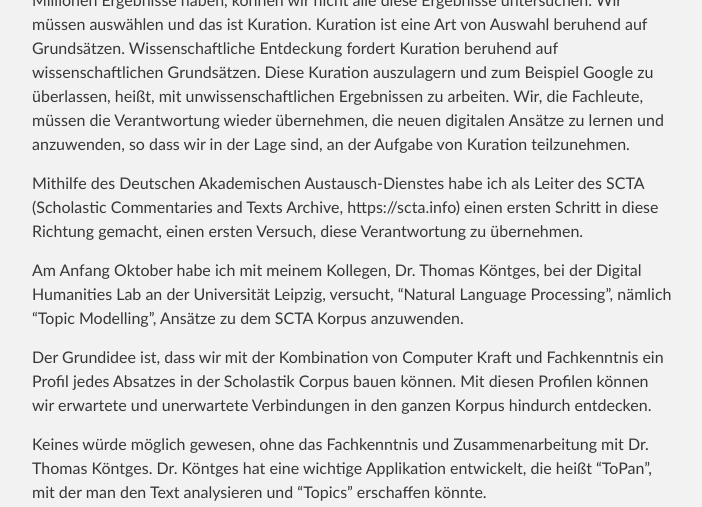
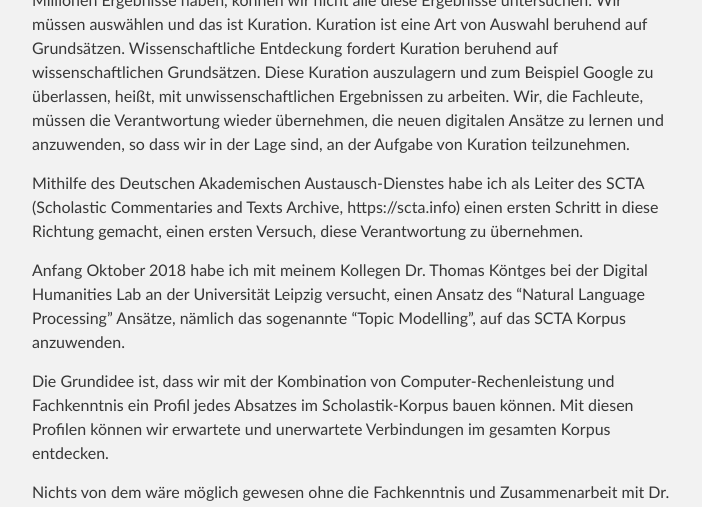
Before and after one commit to jeffreycwitt/jeffreycwitt.github.io, a Jekyll site: the page built from _posts/2019-13-01-SCTA-und-topic-modelling-ein-DAAD-Bericht.md, in a window 1280 px wide and 1400 px high, scrolled down 609 px. Shown: the top 507 px of the window, without its empty margins (288-990 px from the left). Built offline with Jekyll 4.4.1, drawn with Linux system fonts in a browser that asks for light colours; some of the changed text lies outside the part shown.

Commit message:
more corrections to german post

```diff
--- a/_posts/2019-13-01-SCTA-und-topic-modelling-ein-DAAD-Bericht.md
+++ b/_posts/2019-13-01-SCTA-und-topic-modelling-ein-DAAD-Bericht.md
@@ -15,19 +15,19 @@
 
 Mithilfe des Deutschen Akademischen Austausch-Dienstes habe ich als Leiter des SCTA (Scholastic Commentaries and Texts Archive, https://scta.info) einen ersten Schritt in diese Richtung gemacht, einen ersten Versuch, diese Verantwortung zu übernehmen.
 
-Am Anfang Oktober habe ich mit meinem Kollegen, Dr. Thomas Köntges, bei der Digital Humanities Lab an der Universität Leipzig, versucht, "Natural Language Processing", nämlich "Topic Modelling", Ansätze zu dem SCTA Korpus anzuwenden.
+Anfang Oktober 2018 habe ich mit meinem Kollegen Dr. Thomas Köntges bei der Digital Humanities Lab an der Universität Leipzig versucht, einen Ansatz des “Natural Language Processing” Ansätze, nämlich das sogenannte  “Topic Modelling”,  auf das SCTA Korpus anzuwenden.
 
-Der Grundidee ist, dass wir mit der Kombination von Computer Kraft und Fachkenntnis ein Profil jedes Absatzes in der Scholastik Corpus bauen können. Mit diesen Profilen können wir erwartete und unerwartete Verbindungen in den ganzen Korpus hindurch entdecken.
+Die Grundidee ist, dass wir mit der Kombination von Computer-Rechenleistung und Fachkenntnis ein Profil jedes Absatzes im Scholastik-Korpus bauen können. Mit diesen Profilen können wir erwartete und unerwartete Verbindungen im gesamten Korpus entdecken.
 
-Keines würde möglich gewesen, ohne das Fachkenntnis und Zusammenarbeitung mit Dr. Thomas Köntges. Dr. Köntges hat eine wichtige Applikation entwickelt, die heißt "ToPan", mit der man den Text analysieren und "Topics" erschaffen könnte.
+Nichts von dem wäre möglich gewesen ohne die Fachkenntnis und Zusammenarbeit mit Dr. Thomas Köntges. Dr. Köntges hat eine wichtige Applikation entwickelt, die “ToPan” heißt und mit der man Texte analysieren und “Topics” erschaffen kann.
 
-In dem Bild unten kann man sehen ein Beispiel eines Topics von Dr. Köntges Applikation "ToPan" erzeugt.
+In dem Bild unten kann man ein Beispiel eines Topics sehen, das von Dr. Köntges Applikation “ToPan” erzeugt wurde.
 
 ![Topan]({{ site.assets_url }}toPan-topic-modelling-viz.png)
 
-Mit diesen Topics oder Thema kann man dann dieses Korpus unterscheiden und sortieren.
+Mit diesen Topics oder Themen kann man dann dieses Korpus unterscheiden und sortieren.
 
-Die Frage is nur, wie kann man solches riesiges Korpus automatisch in diese Application füttern. Um das zu erschaffen, habe ich ein "CSV API" für das ganze SCTA-Korpus erzeugt. Diese API macht millionen von scholastikern Lateinischen Wörter verfügbar in einer Form, die eine Applikation wie "ToPan" verstehen kann.
+Die Frage ist nur: Wie kann man ein so riesiges Korpus wie das SCTA Korpus automatisch in diese Applikation eingeben? Um das zu schaffen, habe ich ein “CSV API” für das ganze SCTA-Korpus erzeugt. Dieses API macht Millionen von Lateinischen Wörtern, die in scholastischen Texten gefunden werden, in einer Form verfügbar, die eine Applikation wie “ToPan” verstehen kann.
 
 Der nächste Schritt, bevor diese Ergebnisse nützlich sein werden, ist diese Ergebnisse in solche Art und Weise zu veröffentlichen, dass sie von anderer "Client Applications" gebrauchen werden könnten. Dr. Köntges hat schon noch eine Applikation entwickelt, heißt Metallo, um diese Ergebnisse darzustellen. Zusammen haben wir diese Applikation modifiziert, so dass es die Ergebnisse verfügbar als nützlich Daten machen kann, nämlich als "JSON data".
 
```
